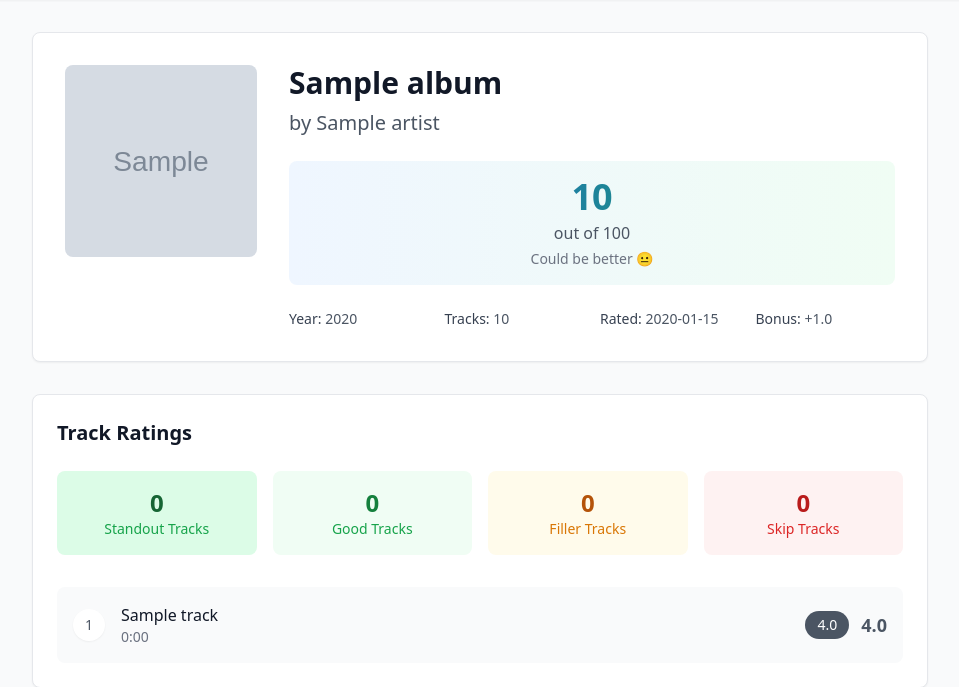
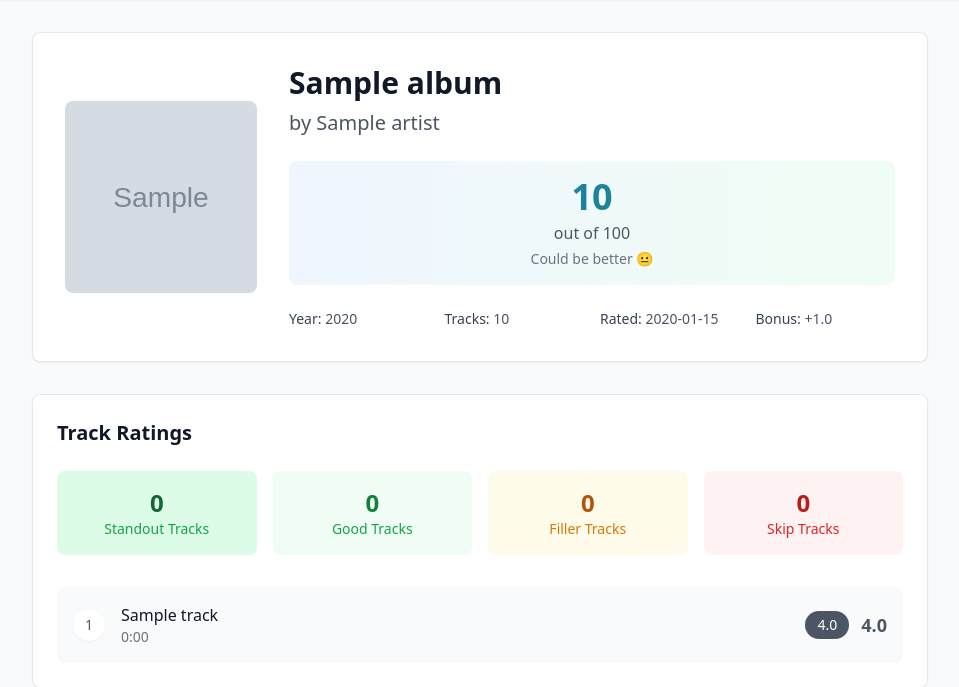
Before and after one commit to trevordavies095/Tracklist, a FastAPI app: page /albums/1/completed in a window 1280 px wide. Shown: the part 65-752 px from the top of the page, without its empty margins (160-1119 px from the left). Run offline with FastAPI, Linux system fonts and the light colour scheme; tables that the repository leaves empty hold one stand-in row (values such as "Sample post"); grey boxes marked "Sample" are stand-in pictures; some libraries are stand-ins or nearby versions.

Commit message:
center album art on completed

```diff
--- a/templates/album/completed.html
+++ b/templates/album/completed.html
@@ -7,7 +7,7 @@
     <!-- Album Header with Score -->
     <div class="bg-white rounded-lg shadow-sm border border-gray-200 mb-8">
         <div class="p-8">
-            <div class="flex flex-col lg:flex-row lg:items-start space-y-6 lg:space-y-0 lg:space-x-8">
+            <div class="flex flex-col lg:flex-row lg:items-center space-y-6 lg:space-y-0 lg:space-x-8">
                 <!-- Album Artwork -->
                 <div class="flex-shrink-0">
                     {% if album.cover_art_url %}
```
